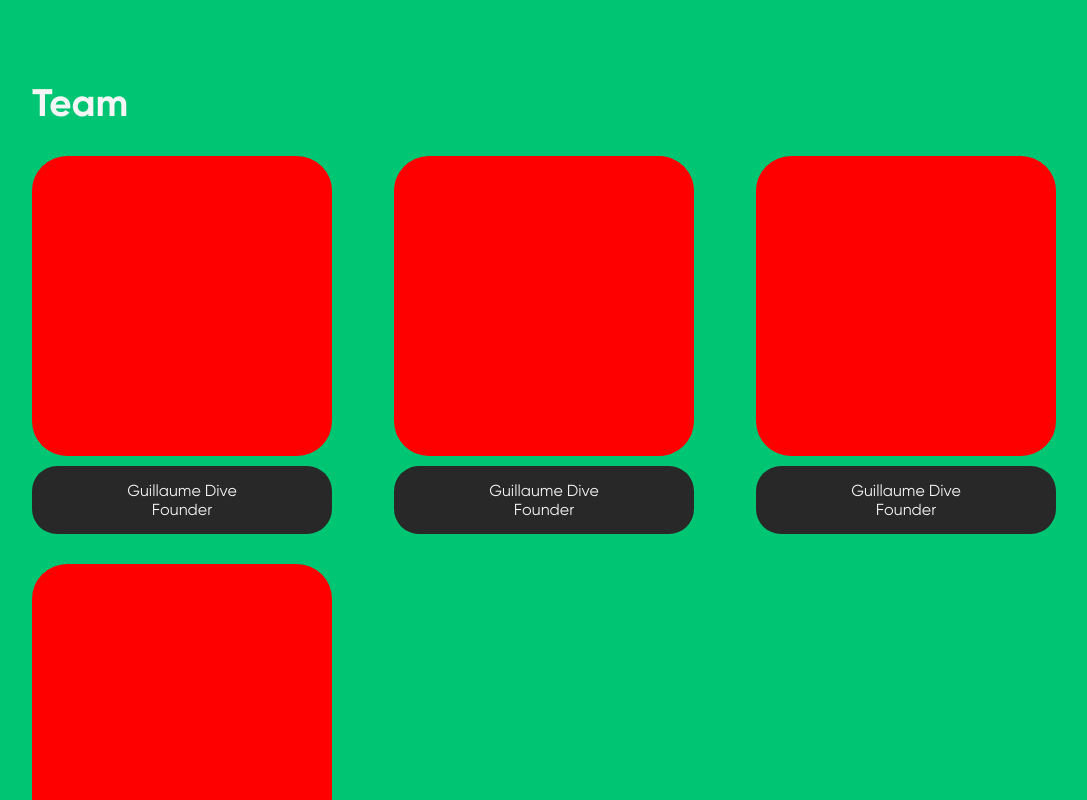
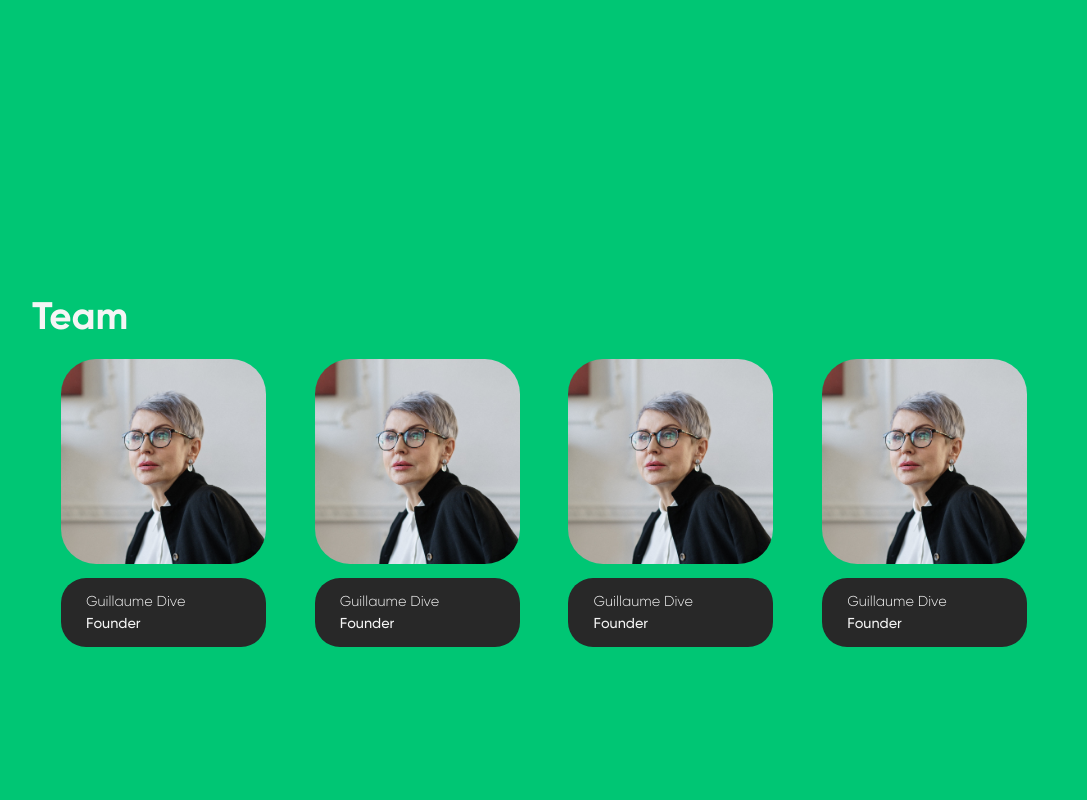
Before and after one commit to ESIEA-Dive/Mindto, a React (Create React App) app in the folder frontend_mindto/: page / in a window 1280 px wide. Shown: the part 3120-3920 px from the top of the page, without its empty margins (96-1183 px from the left). Built offline with nearby package versions, Linux system fonts and the light colour scheme; a web font is replaced by a local one.

Commit message:
Team section
Realized following the template designed

```diff
--- a/frontend_mindto/src/container/Team/Team.jsx
+++ b/frontend_mindto/src/container/Team/Team.jsx
@@ -1,6 +1,7 @@
 import React from 'react';
 
 import { AppWrap } from '../../wrapper';
+import images from '../../constants/images';
 
 import './Team.scss';
 
@@ -12,31 +13,37 @@ const Team = () => {
       </p>
       <div className='team-group'>
         <div className='team-person'>
-          <div className='person-picture'></div>
+          <div className='person-picture'>
+            <img className='person-picture-img' src={images.coach_bis} alt='member'></img>
+          </div>
           <div className='person-bio'>
-            <p>Guillaume Dive</p>
-            <p>Founder</p>
+            <p className='person-name'>Guillaume Dive</p>
+            <p className='person-status'>Founder</p>
           </div>
         </div>
         <div className='team-person'>
-          <div className='person-picture'></div>
+          <div className='person-picture'>
+            <img className='person-picture-img' src={images.coach_bis} alt='member'></img>
+          </div>
           <div className='person-bio'>
-            <p>Guillaume Dive</p>
-            <p>Founder</p>
+            <p className='person-name'>Guillaume Dive</p>
+            <p className='person-status'>Founder</p>
           </div>
-        </div>
-        <div className='team-person'>
-          <div className='person-picture'></div>
+        </div><div className='team-person'>
+          <div className='person-picture'>
+            <img className='person-picture-img' src={images.coach_bis} alt='member'></img>
+          </div>
           <div className='person-bio'>
-            <p>Guillaume Dive</p>
-            <p>Founder</p>
+            <p className='person-name'>Guillaume Dive</p>
+            <p className='person-status'>Founder</p>
           </div>
-        </div>
-        <div className='team-person'>
-          <div className='person-picture'></div>
+        </div><div className='team-person'>
+          <div className='person-picture'>
+            <img className='person-picture-img' src={images.coach_bis} alt='member'></img>
+          </div>
           <div className='person-bio'>
-            <p>Guillaume Dive</p>
-            <p>Founder</p>
+            <p className='person-name'>Guillaume Dive</p>
+            <p className='person-status'>Founder</p>
           </div>
         </div>
       </div>
--- a/frontend_mindto/src/container/Team/Team.scss
+++ b/frontend_mindto/src/container/Team/Team.scss
@@ -8,49 +8,75 @@
     flex-direction: column;
     color: var(--white-color);
     padding-inline: 10%;
+
     .title {
         font-family: "GilroyBold";
         font-size: 2.4rem;
+
         @media only screen and (max-width: 900px) {
             font-size: 1.4rem;
         }
     }
+
     .team-group {
         width: auto;
         height: auto;
         display: flex;
-        justify-content: space-between;
+        justify-content: space-evenly;
         flex-direction: row;
         flex-wrap: wrap;
+
         .team-person {
-            margin-top: 30px;
             width: auto;
             height: auto;
             display: flex;
             flex-direction: column;
+            margin: 20px;
+
             .person-picture {
-                border-radius: 35px;
-                background-color: red;
-                height: 300px;
-                width: 300px;
+                .person-picture-img {
+                    border-radius: 35px;
+                    height: 16vw;
+                    width: 16vw;
+                    min-width: 150px;
+                    min-height: 150px;
+                    object-fit: cover;
+                }
             }
+
             .person-bio {
-                width: 300px;
+                width: 16vw;
+                min-width: 150px;
                 height: auto;
                 background-color: var(--primary-color);
-                padding: 15px;
+                padding: 15px 25px;
                 margin-top: 10px;
                 display: flex;
                 flex-direction: column;
                 justify-content: center;
                 border-radius: 25px;
+
                 p {
                     width: auto;
                     height: auto;
                     color: var(--white-color);
-                    font-size: 1rem;
-                    font-family: "GilroyRegular";
+                    font-size: 0.9rem;
                     text-align: center;
+
+                    @media only screen and (max-width: 900px) {
+                        font-size: 0.6rem;
+                    }
+                }
+
+                .person-name {
+                    font-family: "GilroyLight";
+                    text-align: left;
+                }
+
+                .person-status {
+                    font-family: "GilroyMedium";
+                    text-align: left;
+                    margin-top: 6px;
                 }
             }
         }
```
